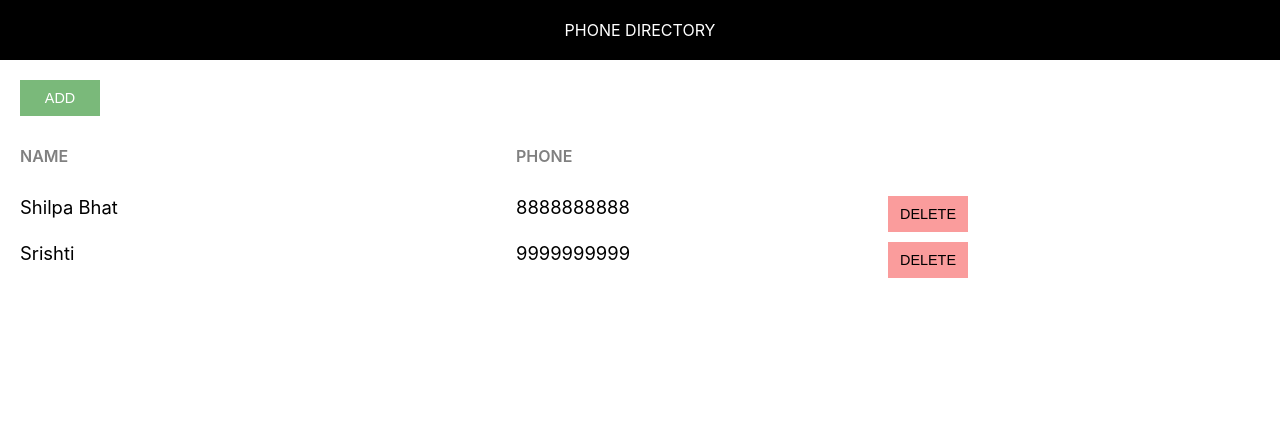
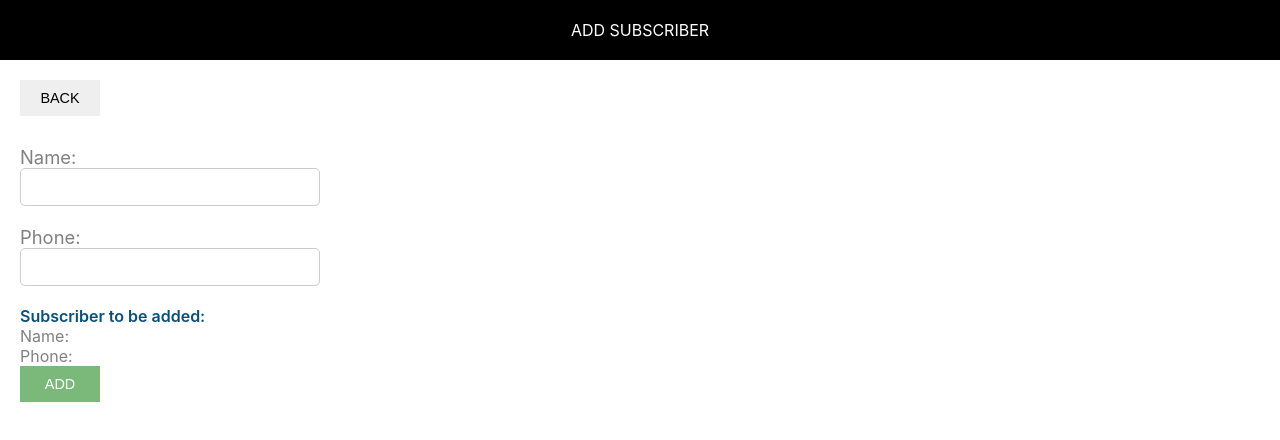
Before and after one commit to rishithabuggaveeti/phone-directory, a React (Create React App) app: page / in a window 1280 px wide. Shown: the top 440 px of the page. Built offline with nearby package versions, Linux system fonts and the light colour scheme.

Commit message:
Added ‘AddSubscriber’ component

```diff
--- /dev/null
+++ b/src/AddSubscriber.css
@@ -0,0 +1,36 @@
+.subscriber-form {
+    margin-top: 30px;
+}
+
+.label-control {
+    color: #808080;
+    font-size: 1.15rem;
+    margin-right: 15px;
+}
+
+.input-control {
+    width: 300px;
+    min-width: 100px;
+    padding: 10px 15px;
+    display: inline-block;
+    border: 1px solid #ccc;
+    border-radius: 5px;
+    box-sizing: border-box;
+    font-size: 0.9rem;
+    outline: none;
+}
+
+.subscriber-info-container {
+    font-size: 1rem;
+    margin-right: 10px;
+    margin-bottom: 20px;
+}
+
+.subscriber-to-add-heading {
+    color: #0a4f75;
+    font-weight: 600;
+}
+
+.subscriber-info {
+    color: #808080;
+}
--- /dev/null
+++ b/src/AddSubscriber.js
@@ -0,0 +1,29 @@
+import React, {Component} from 'react';
+import Header from './Header';
+import './AddSubscriber.css';
+class AddSubscriber extends Component {
+    render(){
+        return(
+            <div>
+                <Header heading="Add Subscriber"/>
+                <div className='component-body-container'>
+                    <button className='custom-btn'>Back</button>
+                    <form className='subscriber-form'>
+                        <label htmlFor='name' className='label-control'>Name: </label><br/>
+                        <input id='name' type='text' className='input-control' name='name'/><br/><br/>
+                        <label htmlFor='phone' className='label-control'>Phone: </label><br/>
+                        <input id='phone' type='text' className='input-control' name='phone'/><br/><br/>
+                        <div className='subscriber-infor-container'>
+                            <span className='subscriber-to-add-heading'>Subscriber to be added: </span><br/>
+                            <span className='subscriber-info'>Name: </span><br/>
+                            <span className='subscriber-info'>Phone: </span><br/>
+                        </div>
+                        <button type='submit' className='custom-btn add-btn'>Add</button>
+
+                    </form>
+                </div>
+            </div>
+        )
+    }
+}
+export default AddSubscriber;
--- a/src/App.css
+++ b/src/App.css
@@ -1,16 +1,4 @@
-.component-body-container {
-    padding: 20px;
-}
-.custom-btn {
-    padding: 10px;
-    border: none;
-    margin-right: 10px;
-    text-transform: uppercase;
-    width: 80px;
-    font-size: 0.9rem;
-    cursor: pointer;
-    outline: none;
-}
+
 .add-btn {
     background: #7ab97a;
     color: #fff;
--- a/src/App.js
+++ b/src/App.js
@@ -19,7 +19,7 @@
 
     return (
       <div>
-        <Header />
+        <Header heading="Phone Directory" />
         <div className="component-body-container">
           <button className="custom-btn add-btn">Add</button>
 
--- a/src/Header.js
+++ b/src/Header.js
@@ -1,9 +1,9 @@
 import React from 'react';
 import './Header.css';
-const Header = function(){
+const Header = function(props){
     return(
         <div className='header'>
-            phone directory
+            {props.heading}
         </div>
 
     )
--- /dev/null
+++ b/src/common/common.css
@@ -0,0 +1,17 @@
+.component-body-container {
+    padding: 20px;
+}
+.custom-btn {
+    padding: 10px;
+    border: none;
+    margin-right: 10px;
+    text-transform: uppercase;
+    width: 80px;
+    font-size: 0.9rem;
+    cursor: pointer;
+    outline: none;
+}
+.add-btn {
+    background: #7ab97a;
+    color: #fff;
+}
--- a/src/index.js
+++ b/src/index.js
@@ -3,11 +3,12 @@
 import './index.css';
 import App from './App';
 import reportWebVitals from './reportWebVitals';
-
+import AddSubscriber from './AddSubscriber';
+import './common/common.css';
 const root = ReactDOM.createRoot(document.getElementById('root'));
 root.render(
   <React.StrictMode>
-    <App />
+    <AddSubscriber />
   </React.StrictMode>
 );
 
```
